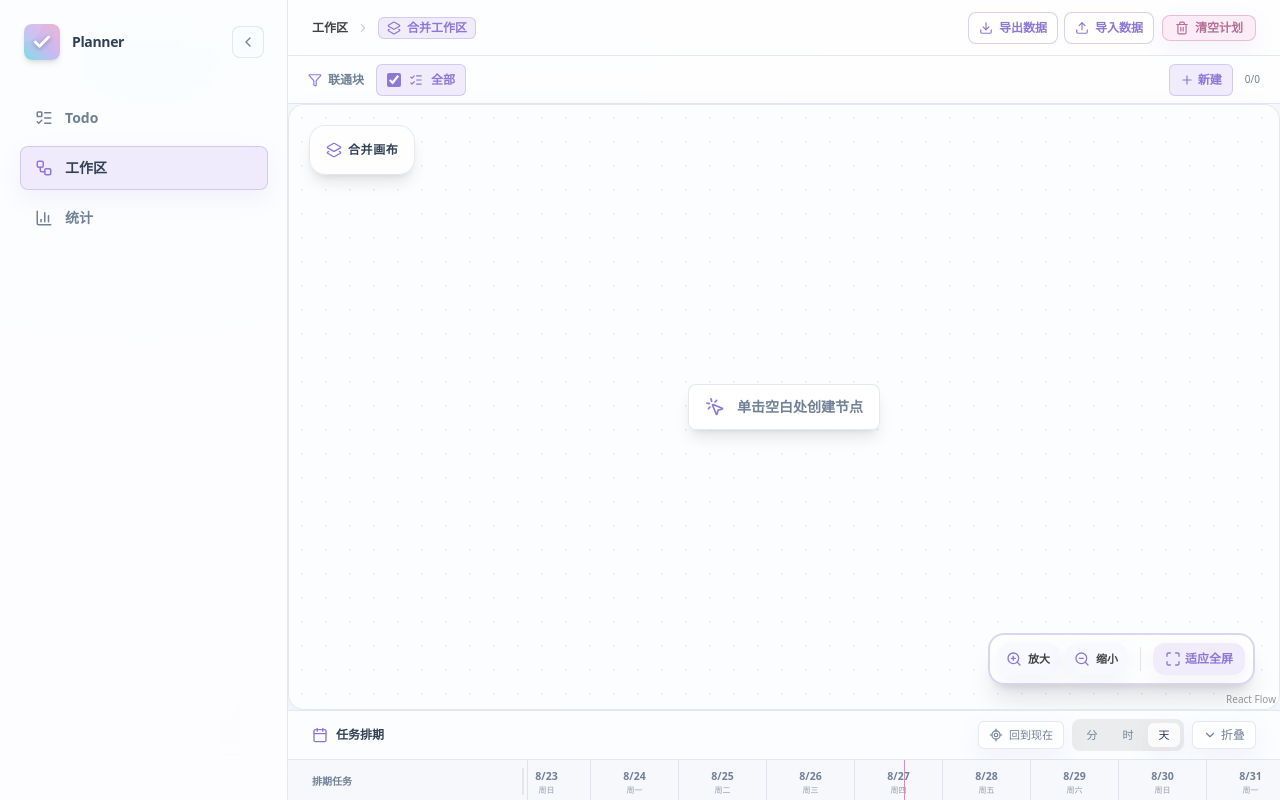
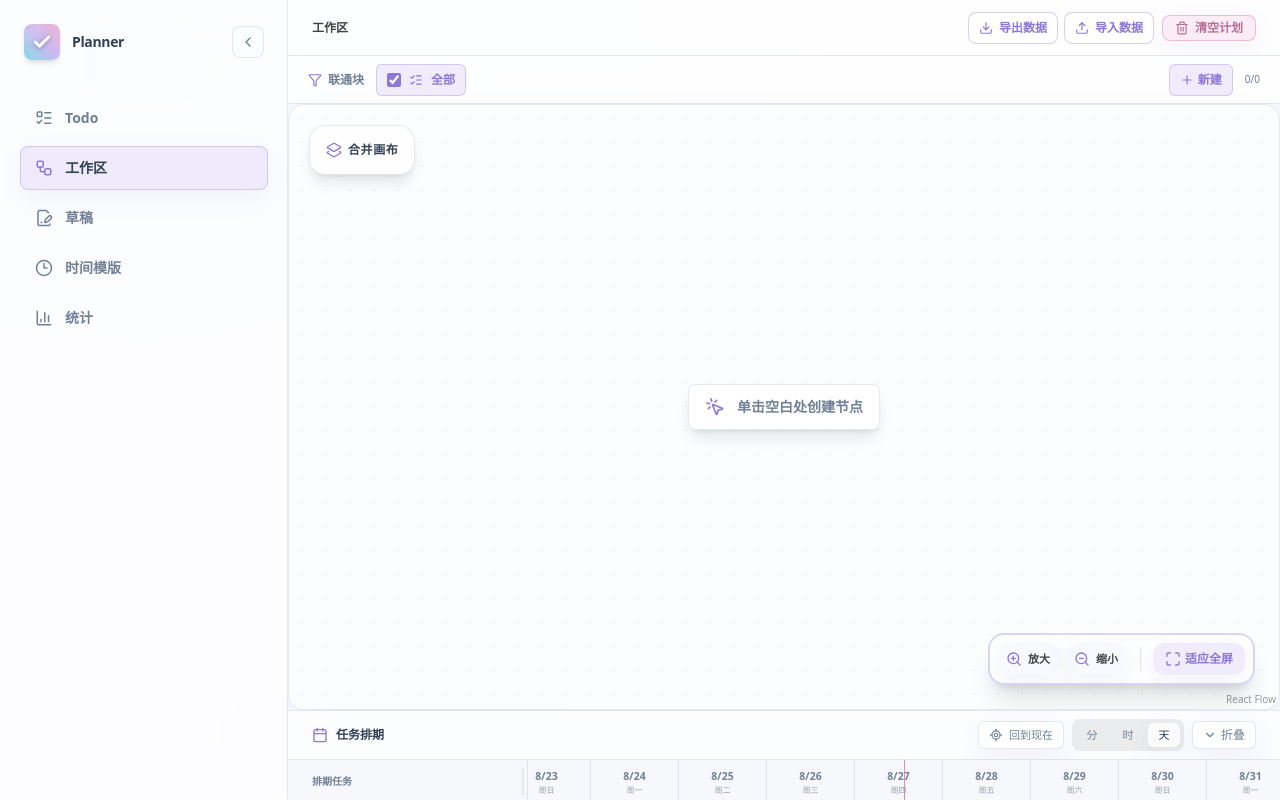
Before and after one commit to panxixii/Planner, a React (Vite) app: page / in a window 1280 px wide. Built offline with nearby package versions, Linux system fonts and the light colour scheme.

Commit message:
feat(navigation): expose planner feature pages

```diff
--- a/src/App.tsx
+++ b/src/App.tsx
@@ -1,10 +1,11 @@
-import { useEffect, useState } from 'react';
+import { lazy, Suspense, useEffect, useState } from 'react';
 import {
   BarChart3,
   Check,
   ChevronLeft,
   ChevronRight,
-  Layers2,
+  Clock3,
+  FilePenLine,
   ListTodo,
   Trash2,
   Workflow,
@@ -17,11 +18,17 @@ import { WorkspaceFilterBar } from './components/WorkspaceFilterBar';
 import { ComponentDetailsDrawer } from './components/ComponentDetailsDrawer';
 import { DataTransferControls } from './components/DataTransferControls';
 
-type MenuId = 'task-pool' | 'workspace' | 'statistics';
+const TodoPage = lazy(() => import('./components/TodoPage').then((module) => ({ default: module.TodoPage })));
+const TimeTemplatesPage = lazy(() => import('./components/TimeTemplatesPage').then((module) => ({ default: module.TimeTemplatesPage })));
+const DraftsPage = lazy(() => import('./components/DraftsPage').then((module) => ({ default: module.DraftsPage })));
+
+type MenuId = 'task-pool' | 'workspace' | 'drafts' | 'time-templates' | 'statistics';
 
 const menuItems = [
   { id: 'task-pool' as const, label: 'Todo', icon: ListTodo },
   { id: 'workspace' as const, label: '工作区', icon: Workflow },
+  { id: 'drafts' as const, label: '草稿', icon: FilePenLine },
+  { id: 'time-templates' as const, label: '时间模版', icon: Clock3 },
   { id: 'statistics' as const, label: '统计', icon: BarChart3 },
 ];
 
@@ -121,16 +128,6 @@ export default function App() {
               {activeMenuLabel}
             </span>
 
-            {activeMenu === 'workspace' && isMergedView ? (
-              <>
-                <ChevronRight className="h-3.5 w-3.5 shrink-0 text-neutral-300" />
-                <span className="flex items-center gap-1.5 rounded-md border border-purple-200 bg-purple-50 px-2 py-0.5 text-xs font-semibold text-purple-600">
-                  <Layers2 className="h-3.5 w-3.5" />
-                  合并工作区
-                </span>
-              </>
-            ) : null}
-
           </div>
 
           {activeMenu === 'workspace' ? (
@@ -160,6 +157,18 @@ export default function App() {
             </div>
             <TimelineLayer />
           </div>
+        ) : activeMenu === 'task-pool' ? (
+          <Suspense fallback={<div className="flex min-h-0 flex-1 items-center justify-center text-sm text-neutral-400">正在加载 Todo…</div>}>
+            <TodoPage />
+          </Suspense>
+        ) : activeMenu === 'time-templates' ? (
+          <Suspense fallback={<div className="flex min-h-0 flex-1 items-center justify-center text-sm text-neutral-400">正在加载时间模版…</div>}>
+            <TimeTemplatesPage />
+          </Suspense>
+        ) : activeMenu === 'drafts' ? (
+          <Suspense fallback={<div className="flex min-h-0 flex-1 items-center justify-center text-sm text-neutral-400">正在加载草稿…</div>}>
+            <DraftsPage />
+          </Suspense>
         ) : (
           <div className="min-h-0 flex-1 bg-neutral-50" aria-label={`${activeMenuLabel}页面`} />
         )}
```
